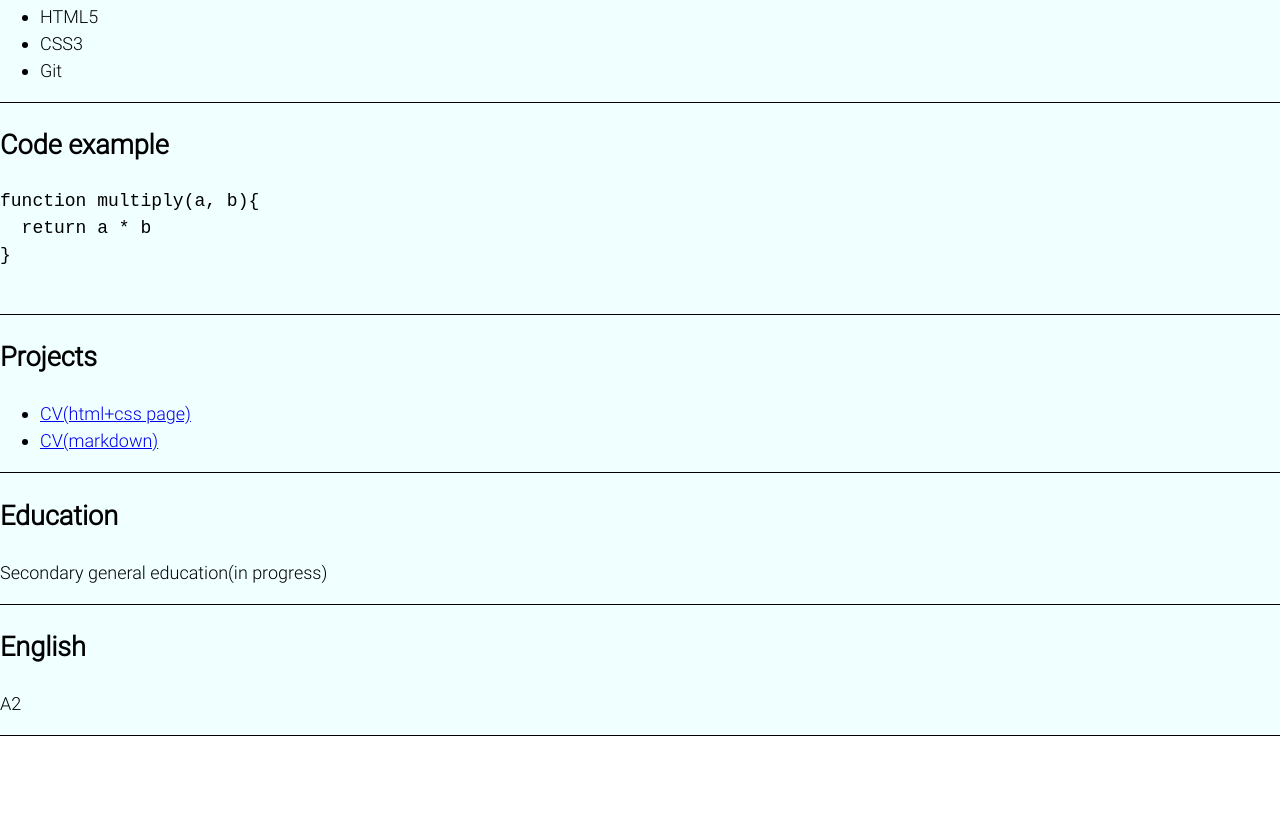
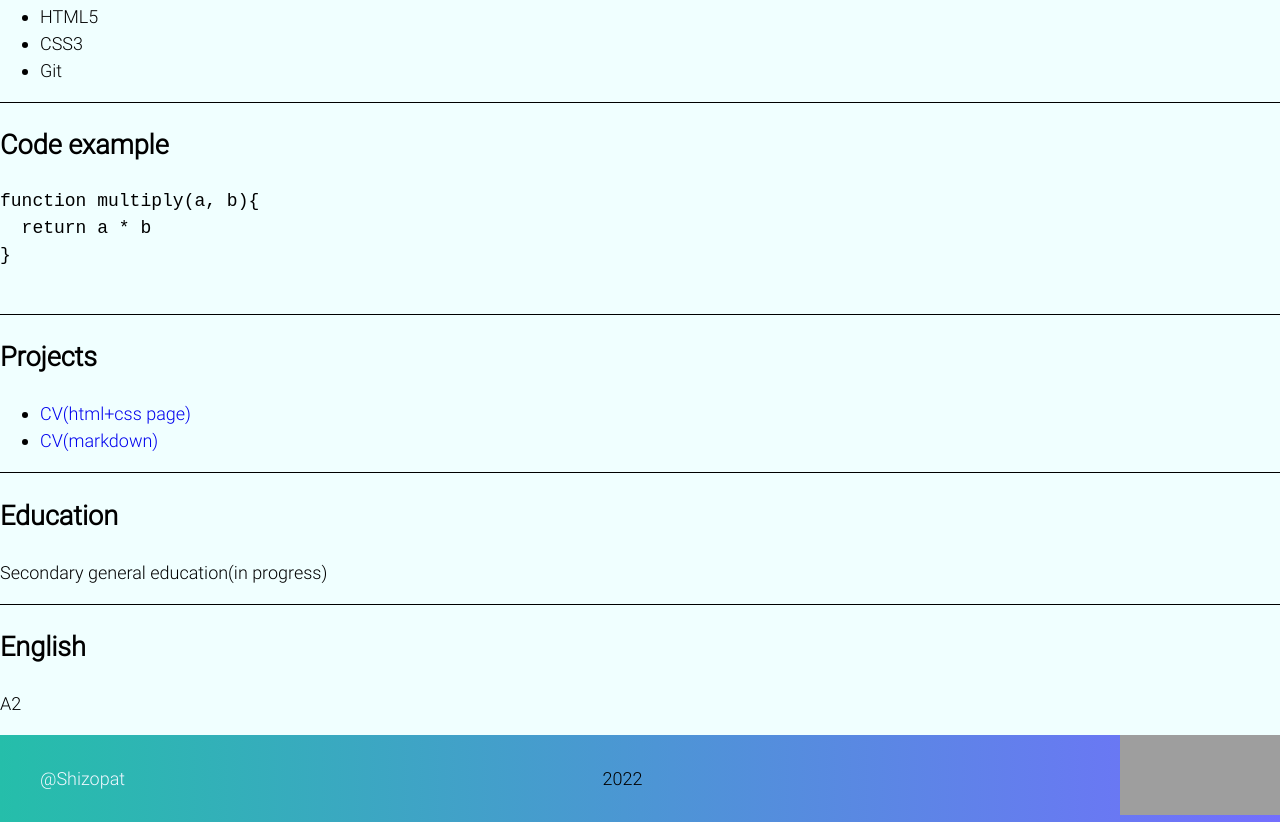
Before and after one commit to Pepsivlad/rsschool-cv, a plain HTML site: page index.html in a window 1280 px wide. Shown: the part 716-1538 px from the top of the page. Before the commit the page ends 1452 px from the top, so only its background shows below. Drawn offline with Linux system fonts and the light colour scheme; grey boxes are pictures that could not be loaded.

Commit message:
feat: add footer

```diff
--- a/index.html
+++ b/index.html
@@ -73,5 +73,14 @@ function multiply(a, b){
       </section>
     </div>
   </main>
+  <footer>
+    <div class="container">
+      <ul class="footer-list">
+        <li><a href="https://github.com/Shizopat" class="footer-link">@Shizopat</a></li>
+        <li>2022</li>
+        <li><a href="https://rs.school/js/"><img src="https://rs.school/images/rs_school_js.svg" alt="rs-school-img" class="footer-img"></a></li>
+      </ul>
+    </div>
+  </footer>
 </body>
 </html>
--- a/style.css
+++ b/style.css
@@ -61,7 +61,7 @@ main {
   margin: 0 auto;
 }
 
-section {
+section:not(:last-child) {
   border-bottom: 1px solid #000;
 }
 
@@ -73,3 +73,29 @@ section {
 h1 {
   font-size: 24px;
 }
+
+footer {
+  background: linear-gradient(to right, #25beaa, #736efe);
+}
+
+a {
+  text-decoration: none;
+}
+
+.footer-list {
+  list-style: none;
+  display: flex;
+  justify-content: space-between;
+  align-items: center;
+  margin: 0;
+}
+
+.footer-link {
+  text-decoration: none;
+  color: aliceblue;
+}
+
+.footer-img {
+  height: 80px;
+  width: 160px;
+}
```
